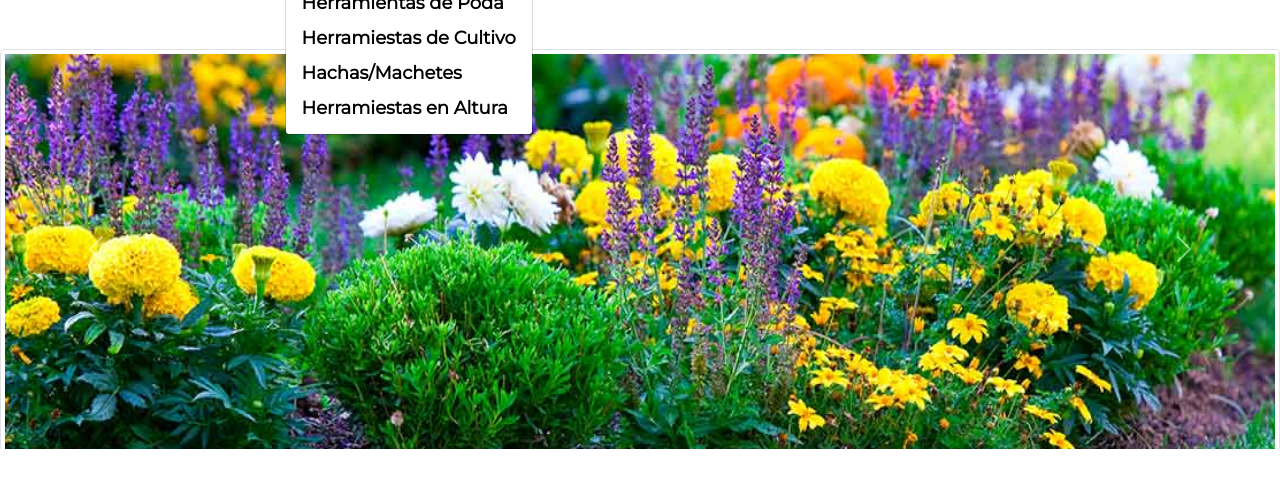
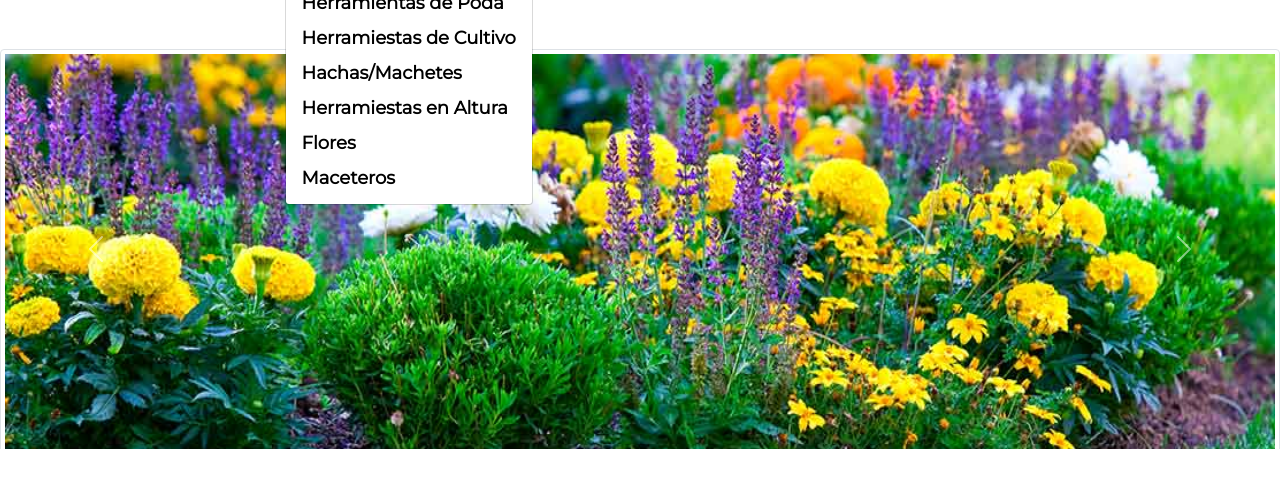
Before and after one commit to Gujasilva/proyectotipob, a plain HTML site: page index.html in a window 1280 px wide. Both pictures are taken after a click on the button "Herramientas". Shown: the part 109-601 px from the top of the page. Drawn offline with nearby package versions, Linux system fonts and the light colour scheme.

Commit message:
Update index.html

```diff
--- a/index.html
+++ b/index.html
@@ -51,6 +51,8 @@
                   <li><a class="dropdown-item" href="...">Herramiestas de Cultivo</a></li>
                   <li><a class="dropdown-item" href="...">Hachas/Machetes</a></li>
                   <li><a class="dropdown-item" href="...">Herramiestas en Altura</a></li>
+                  <li><a class="dropdown-item" href="...">Flores</a></li>
+                  <li><a class="dropdown-item" href="...">Maceteros</a></li>
                 </ul>
               </li>
 
```
